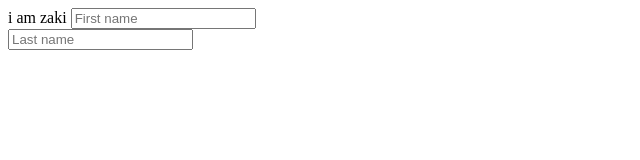
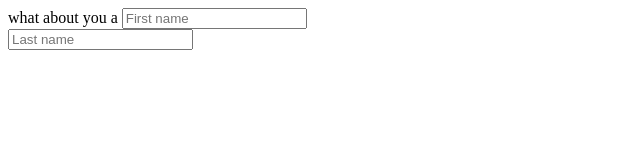
Before and after one commit to dmtouseef/firsthtmlcssfile, a plain HTML site: page index.html in a window 1280 px wide. Shown: the whole page, without its empty margins (0-640 px from the left). Drawn offline with Linux system fonts and the light colour scheme.

Commit message:
my first code

```diff
--- a/index.html
+++ b/index.html
@@ -5,7 +5,7 @@
     <title> what about you guys</title>
 </head>
 <body>
-    <form action="">i am zaki
+    <form action="">what about you a
 
 <input type="text" placeholder="First name"></br>
 <input type="text" placeholder="Last name">
```
